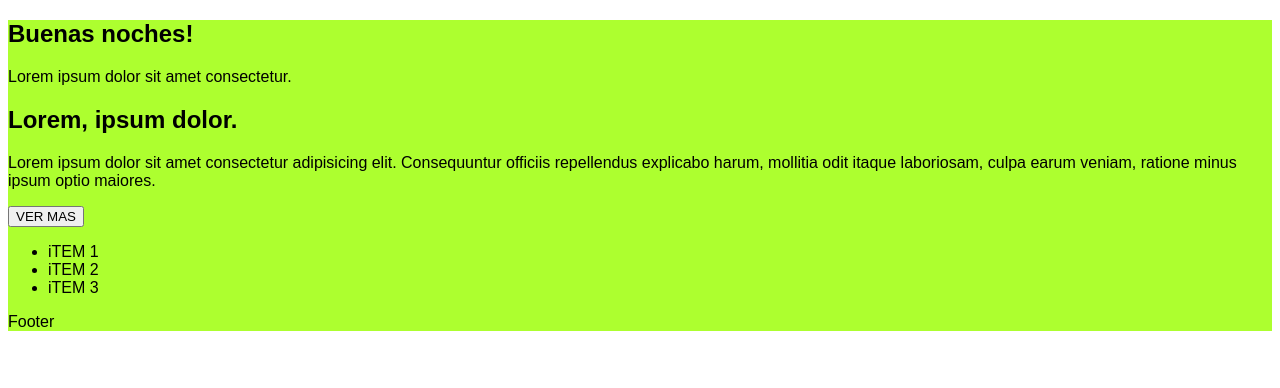
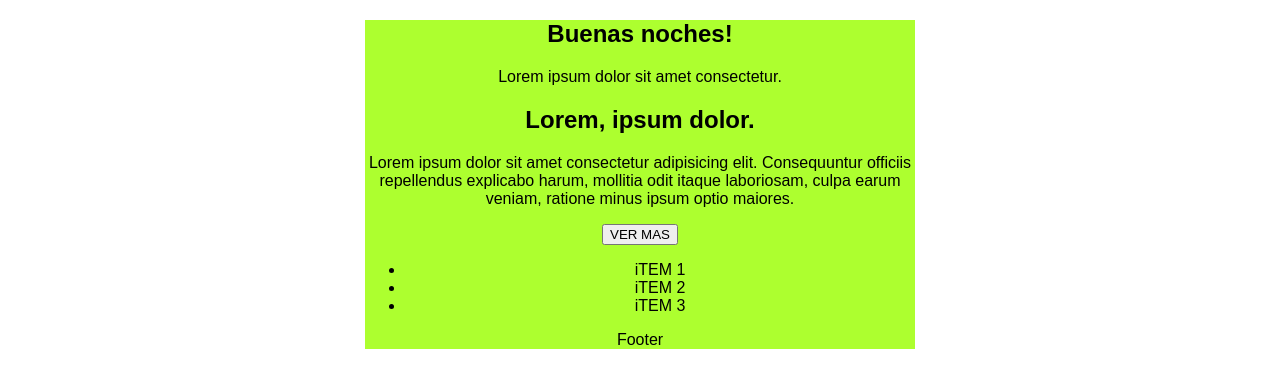
Before and after one commit to SantiLand/carpeta-pruebagit, a plain HTML site: page index.html in a window 1280 px wide. Drawn offline with Linux system fonts and the light colour scheme; files whose address does not match are found by name.

Commit message:
agregue propiedades de box modling

```diff
--- a/style.css
+++ b/style.css
@@ -1,4 +1,7 @@
 section{
     background-color: greenyellow;
     font-family: sans-serif;
+    text-align: center;
+    width: 550px;
+    margin: 0 auto;
 }
```
